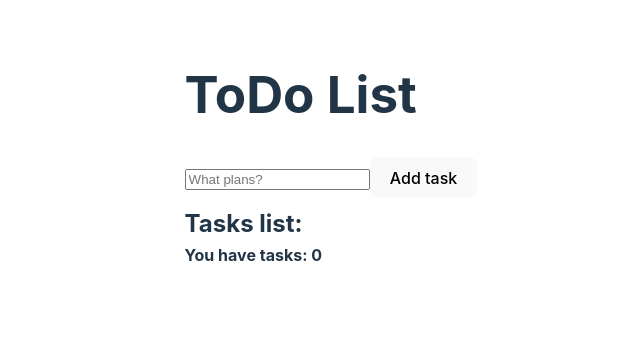
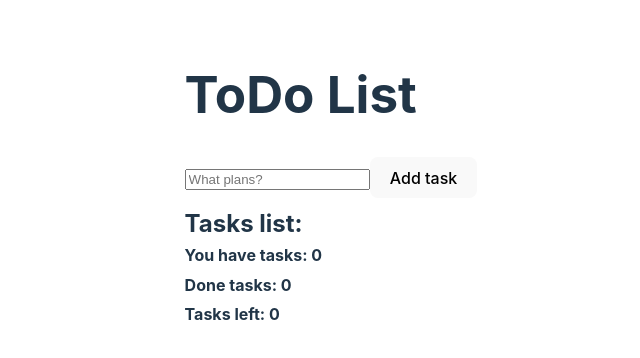
Before and after one commit to tan1ty/todo-list, a React (Vite) app: page / in a window 1280 px wide. Shown: the top 358 px of the page, without its empty margins (309-949 px from the left). Built offline with nearby package versions, Linux system fonts and the light colour scheme.

Commit message:
count tasks

```diff
--- a/src/App.jsx
+++ b/src/App.jsx
@@ -46,6 +46,14 @@ function App() {
   const deleteTask = (taskId) => {
     const tasksWithoutDeleted = tasks.filter((task) => task.id !== taskId);
     setTasks(tasksWithoutDeleted);
+  };
+
+  const countDoneTasks = () => {
+    let counter = 0;
+    tasks.map((task) => {
+      if (task.done === true) counter++;
+    });
+    return counter;
   };
 
   return (
@@ -117,6 +125,8 @@ function App() {
           ))}
         </ul>
         <h4>You have tasks: {tasks.length}</h4>
+        <h4>Done tasks: {countDoneTasks()}</h4>
+        <h4>Tasks left: {tasks.length - countDoneTasks()}</h4>
       </>
     </>
   );
```
